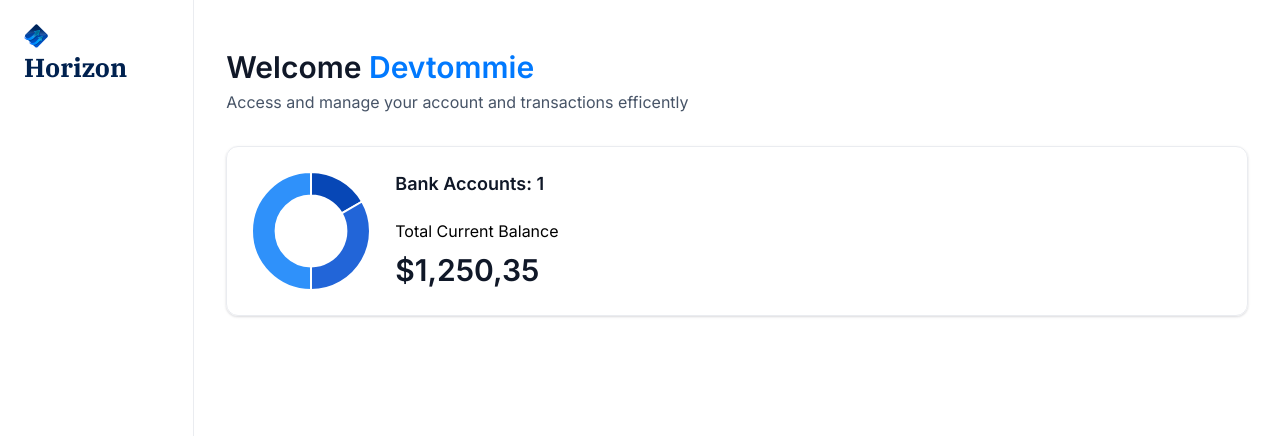
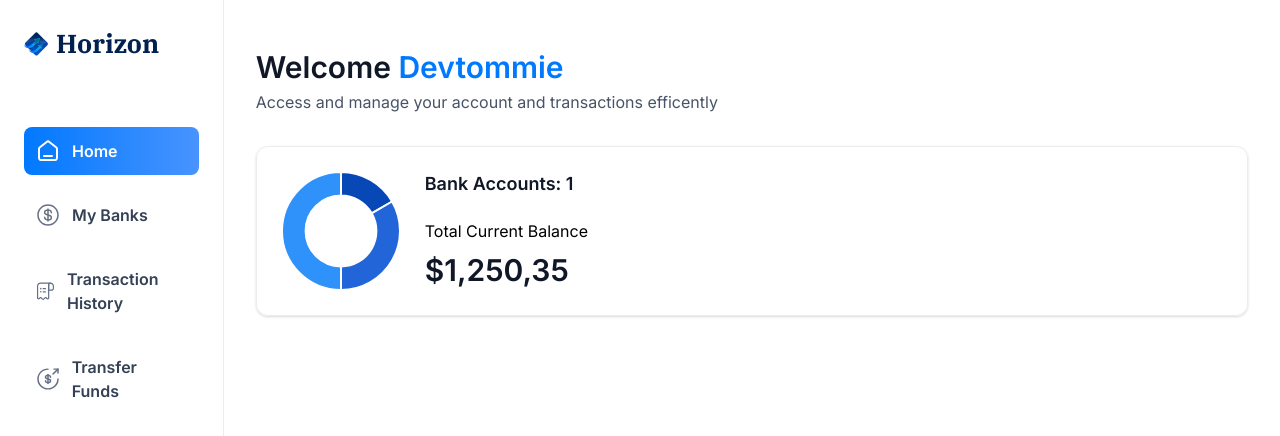
Before and after one commit to thomasmartinez114/bankingapp, a Next.js app: page / in a window 1280 px wide. Shown: the top 436 px of the page. Built offline with nearby package versions, Linux system fonts and the light colour scheme.

Commit message:
added cn Sheet for Open button on navbar

```diff
--- a/app/(root)/layout.tsx
+++ b/app/(root)/layout.tsx
@@ -1,18 +1,27 @@
-import Sidebar from '@/components/Sidebar'
+import Sidebar from '@/components/Sidebar';
+import MobileNav from '@/components/MobileNav';
+import Image from 'next/image';
 
 export default function RootLayout({
   children,
 }: Readonly<{
   children: React.ReactNode;
 }>) {
+  const loggedIn = { firstName: 'Devtommie', lastName: 'Martinez' };
 
-  const loggedIn = {firstName: 'Devtommie', lastName: 'Martinez'}
+  return (
+    <main className='flex h-screen w-full font-inter'>
+      <Sidebar user={loggedIn} />
 
-
-    return (
-        <main className="flex h-screen w-full font-inter">
-            <Sidebar user={loggedIn} />
-            {children}
-      </main>
+      <div className='flex size-full flex-col'>
+        <div className='root-layout'>
+          <Image src='/icons/logo.svg' width={30} height={30} alt='logo' />
+          <div>
+            <MobileNav user={loggedIn} />
+          </div>
+        </div>
+        {children}
+      </div>
+    </main>
   );
 }
--- /dev/null
+++ b/components/MobileNav.tsx
@@ -0,0 +1,30 @@
+import React from 'react';
+import {
+  Sheet,
+  SheetContent,
+  SheetDescription,
+  SheetHeader,
+  SheetTitle,
+  SheetTrigger,
+} from '@/components/ui/sheet';
+
+const MobileNav = ({ user }: MobileNavProps) => {
+  return (
+    <section>
+      <Sheet>
+        <SheetTrigger>Open</SheetTrigger>
+        <SheetContent>
+          <SheetHeader>
+            <SheetTitle>Are you absolutely sure?</SheetTitle>
+            <SheetDescription>
+              This action cannot be undone. This will permantly delete your
+              account and remove your data from our servers.
+            </SheetDescription>
+          </SheetHeader>
+        </SheetContent>
+      </Sheet>
+    </section>
+  );
+};
+
+export default MobileNav;
--- a/components/Sidebar.tsx
+++ b/components/Sidebar.tsx
@@ -1,29 +1,55 @@
-import React from 'react'
-import Link from 'next/link'
-import Image from 'next/image'
+'use client';
+import React from 'react';
+import Link from 'next/link';
+import Image from 'next/image';
 import { sidebarLinks } from '@/constants';
-import { cn } from '@/lib/utils'
-import { usePathname } from 'next/navigation'
+import { cn } from '@/lib/utils';
+import { usePathname } from 'next/navigation';
 
 const Sidebar = ({ user }: SiderbarProps) => {
   const pathname = usePathname();
   return (
-      <section className="sidebar">
-          <nav className="flex flex-col gap-4">
-              <Link href='/' className='mb-12 cursor-pointer items-center gap-2'>
-                  <Image src='/icons/logo.svg' width={34} height={34} alt='Horizon Logo' className='size-[24px] max-xl:size-14' />
-              <h1 className="sidebar-logo">Horizon</h1>
+    <section className='sidebar'>
+      <nav className='flex flex-col gap-4'>
+        <Link href='/' className='mb-12 cursor-pointer flex items-center gap-2'>
+          <Image
+            src='/icons/logo.svg'
+            width={34}
+            height={34}
+            alt='Horizon Logo'
+            className='size-[24px] max-xl:size-14'
+          />
+          <h1 className='sidebar-logo'>Horizon</h1>
         </Link>
-              {sidebarLinks.map((item) => {
+        {sidebarLinks.map(item => {
+          const isActive =
+            pathname === item.route || pathname.startsWith(`${item.route}/`);
+
           return (
-                      <Link href={item.route} key={item.label} className={cn ('sidebar-link')}>
+            <Link
+              href={item.route}
+              key={item.label}
+              className={cn('sidebar-link', { 'bg-bank-gradient': isActive })}
+            >
+              <div className='relative size-6'>
+                <Image
+                  src={item.imgURL}
+                  alt={item.label}
+                  fill
+                  className={cn({ 'brightness-[3] invert-0': isActive })}
+                />
+              </div>
+              <p className={cn('sidebar-label', { '!text-white': isActive })}>
                 {item.label}
+              </p>
             </Link>
-                  )
+          );
         })}
+        USER
       </nav>
+      FOOTER
     </section>
-  )
-}
+  );
+};
 
-export default Sidebar
+export default Sidebar;
--- /dev/null
+++ b/components/ui/sheet.tsx
@@ -0,0 +1,140 @@
+"use client"
+
+import * as React from "react"
+import * as SheetPrimitive from "@radix-ui/react-dialog"
+import { cva, type VariantProps } from "class-variance-authority"
+import { X } from "lucide-react"
+
+import { cn } from "@/lib/utils"
+
+const Sheet = SheetPrimitive.Root
+
+const SheetTrigger = SheetPrimitive.Trigger
+
+const SheetClose = SheetPrimitive.Close
+
+const SheetPortal = SheetPrimitive.Portal
+
+const SheetOverlay = React.forwardRef<
+  React.ElementRef<typeof SheetPrimitive.Overlay>,
+  React.ComponentPropsWithoutRef<typeof SheetPrimitive.Overlay>
+>(({ className, ...props }, ref) => (
+  <SheetPrimitive.Overlay
+    className={cn(
+      "fixed inset-0 z-50 bg-black/80  data-[state=open]:animate-in data-[state=closed]:animate-out data-[state=closed]:fade-out-0 data-[state=open]:fade-in-0",
+      className
+    )}
+    {...props}
+    ref={ref}
+  />
+))
+SheetOverlay.displayName = SheetPrimitive.Overlay.displayName
+
+const sheetVariants = cva(
+  "fixed z-50 gap-4 bg-background p-6 shadow-lg transition ease-in-out data-[state=open]:animate-in data-[state=closed]:animate-out data-[state=closed]:duration-300 data-[state=open]:duration-500",
+  {
+    variants: {
+      side: {
+        top: "inset-x-0 top-0 border-b data-[state=closed]:slide-out-to-top data-[state=open]:slide-in-from-top",
+        bottom:
+          "inset-x-0 bottom-0 border-t data-[state=closed]:slide-out-to-bottom data-[state=open]:slide-in-from-bottom",
+        left: "inset-y-0 left-0 h-full w-3/4 border-r data-[state=closed]:slide-out-to-left data-[state=open]:slide-in-from-left sm:max-w-sm",
+        right:
+          "inset-y-0 right-0 h-full w-3/4  border-l data-[state=closed]:slide-out-to-right data-[state=open]:slide-in-from-right sm:max-w-sm",
+      },
+    },
+    defaultVariants: {
+      side: "right",
+    },
+  }
+)
+
+interface SheetContentProps
+  extends React.ComponentPropsWithoutRef<typeof SheetPrimitive.Content>,
+    VariantProps<typeof sheetVariants> {}
+
+const SheetContent = React.forwardRef<
+  React.ElementRef<typeof SheetPrimitive.Content>,
+  SheetContentProps
+>(({ side = "right", className, children, ...props }, ref) => (
+  <SheetPortal>
+    <SheetOverlay />
+    <SheetPrimitive.Content
+      ref={ref}
+      className={cn(sheetVariants({ side }), className)}
+      {...props}
+    >
+      {children}
+      <SheetPrimitive.Close className="absolute right-4 top-4 rounded-sm opacity-70 ring-offset-background transition-opacity hover:opacity-100 focus:outline-none focus:ring-2 focus:ring-ring focus:ring-offset-2 disabled:pointer-events-none data-[state=open]:bg-secondary">
+        <X className="h-4 w-4" />
+        <span className="sr-only">Close</span>
+      </SheetPrimitive.Close>
+    </SheetPrimitive.Content>
+  </SheetPortal>
+))
+SheetContent.displayName = SheetPrimitive.Content.displayName
+
+const SheetHeader = ({
+  className,
+  ...props
+}: React.HTMLAttributes<HTMLDivElement>) => (
+  <div
+    className={cn(
+      "flex flex-col space-y-2 text-center sm:text-left",
+      className
+    )}
+    {...props}
+  />
+)
+SheetHeader.displayName = "SheetHeader"
+
+const SheetFooter = ({
+  className,
+  ...props
+}: React.HTMLAttributes<HTMLDivElement>) => (
+  <div
+    className={cn(
+      "flex flex-col-reverse sm:flex-row sm:justify-end sm:space-x-2",
+      className
+    )}
+    {...props}
+  />
+)
+SheetFooter.displayName = "SheetFooter"
+
+const SheetTitle = React.forwardRef<
+  React.ElementRef<typeof SheetPrimitive.Title>,
+  React.ComponentPropsWithoutRef<typeof SheetPrimitive.Title>
+>(({ className, ...props }, ref) => (
+  <SheetPrimitive.Title
+    ref={ref}
+    className={cn("text-lg font-semibold text-foreground", className)}
+    {...props}
+  />
+))
+SheetTitle.displayName = SheetPrimitive.Title.displayName
+
+const SheetDescription = React.forwardRef<
+  React.ElementRef<typeof SheetPrimitive.Description>,
+  React.ComponentPropsWithoutRef<typeof SheetPrimitive.Description>
+>(({ className, ...props }, ref) => (
+  <SheetPrimitive.Description
+    ref={ref}
+    className={cn("text-sm text-muted-foreground", className)}
+    {...props}
+  />
+))
+SheetDescription.displayName = SheetPrimitive.Description.displayName
+
+export {
+  Sheet,
+  SheetPortal,
+  SheetOverlay,
+  SheetTrigger,
+  SheetClose,
+  SheetContent,
+  SheetHeader,
+  SheetFooter,
+  SheetTitle,
+  SheetDescription,
+}
--- a/package.json
+++ b/package.json
@@ -9,6 +9,7 @@
     "lint": "next lint"
   },
   "dependencies": {
+    "@radix-ui/react-dialog": "^1.0.5",
     "@radix-ui/react-slot": "^1.0.2",
     "chart.js": "^4.4.3",
     "class-variance-authority": "^0.7.0",
```
Also changed, not shown: 1 other file (tests, documents, lock files or other folders). Lines whose indentation alone changed are shown as unchanged.
